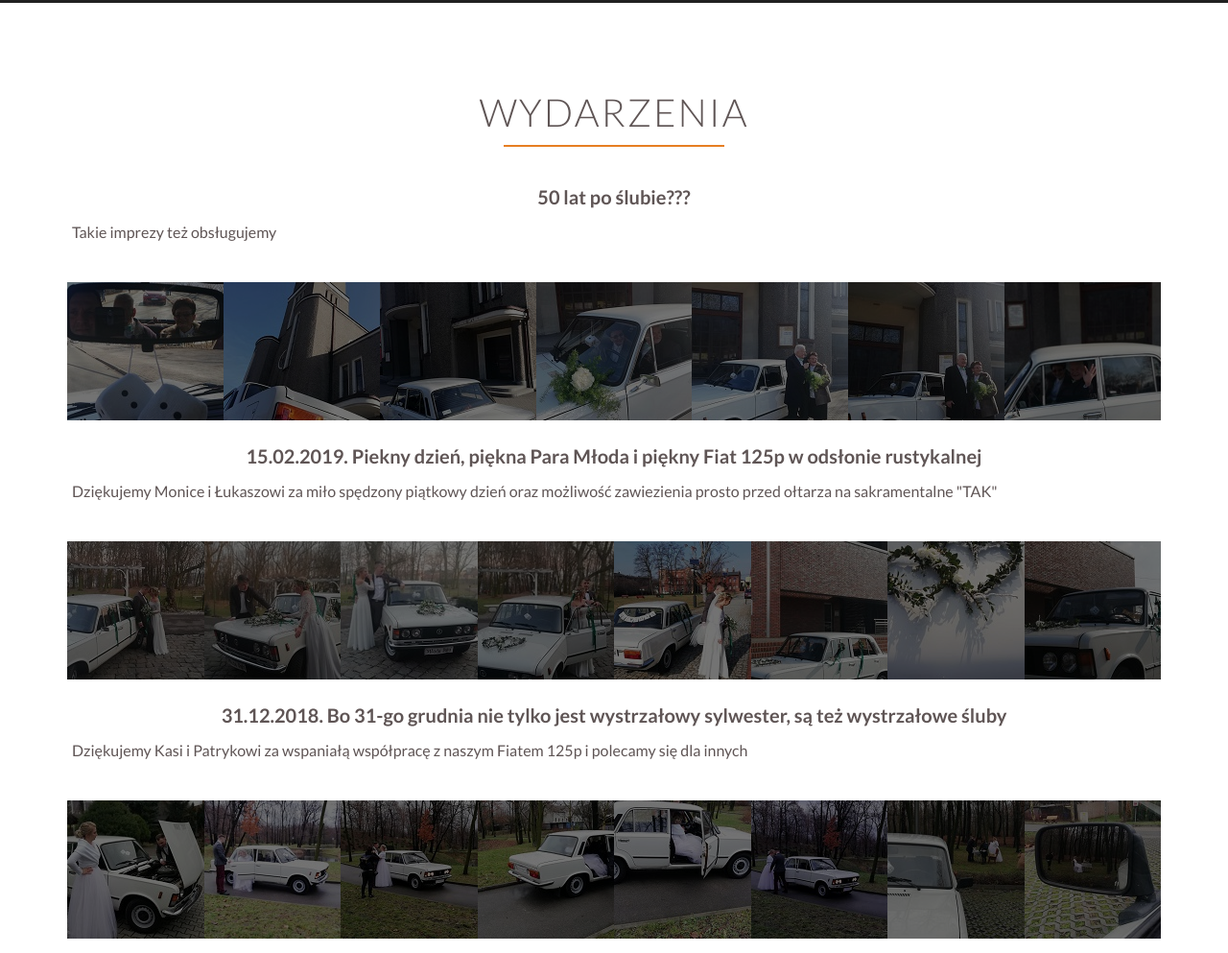
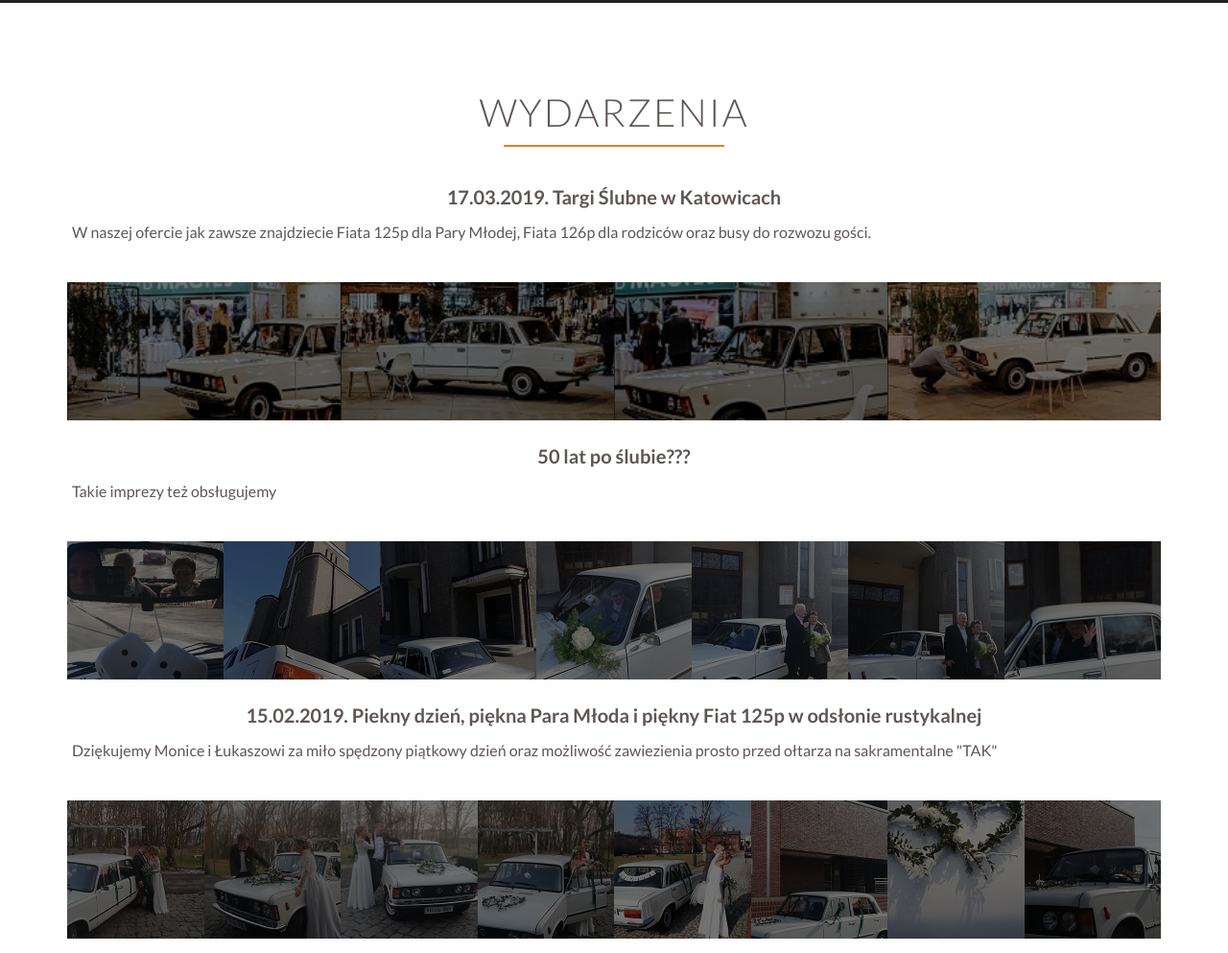
Before and after one commit to DariuszOkonski/wypozyczmnie, a plain HTML site: page index.html in a window 1280 px wide. Shown: the part 3997-4990 px from the top of the page at 96% size. Drawn offline with Linux system fonts and the light colour scheme; grey boxes are pictures that could not be loaded.

Commit message:
add event 5 and files .jpg to events folder

```diff
--- a/index.html
+++ b/index.html
@@ -154,6 +154,19 @@
 
     <!-- Szerokość małej ikonki ma być 200px -->
 
+    <!-- event-5 targi ślubne 17-03-2019 -->
+    <section class="event">
+      <h3>17.03.2019. Targi Ślubne w Katowicach</h3>
+      <p>W naszej ofercie jak zawsze znajdziecie Fiata 125p dla Pary Młodej, Fiata 126p dla rodziców oraz busy do
+        rozwozu gości.</p>
+      <div class="images">
+        <a data-lightbox="event-5" href="img/events/event5-17032019/01.jpg"><img src="img/events/event5-17032019/01-small.jpg" alt="miniatura"></a>
+        <a data-lightbox="event-5" href="img/events/event5-17032019/02.jpg"><img src="img/events/event5-17032019/02-small.jpg" alt="miniatura"></a>
+        <a data-lightbox="event-5" href="img/events/event5-17032019/03.jpg"><img src="img/events/event5-17032019/03-small.jpg" alt="miniatura"></a>
+        <a data-lightbox="event-5" href="img/events/event5-17032019/04.jpg"><img src="img/events/event5-17032019/04-small.jpg" alt="miniatura"></a>
+      </div>
+    </section>
+
     <!-- event-4 50 lat po ślubie -->
     <section class="event">
       <h3>50 lat po ślubie???</h3>
```
Also changed, not shown: img/events/event5-17032019/01-small.jpg (added), img/events/event5-17032019/01.jpg (added), img/events/event5-17032019/02-small.jpg (added), img/events/event5-17032019/02.jpg (added), img/events/event5-17032019/03-small.jpg (added), img/events/event5-17032019/03.jpg (added), img/events/event5-17032019/04-small.jpg (added), img/events/event5-17032019/04.jpg (added).
